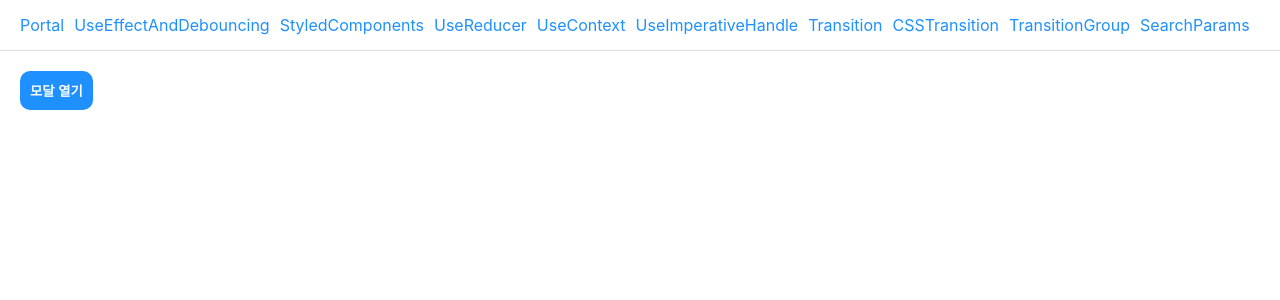
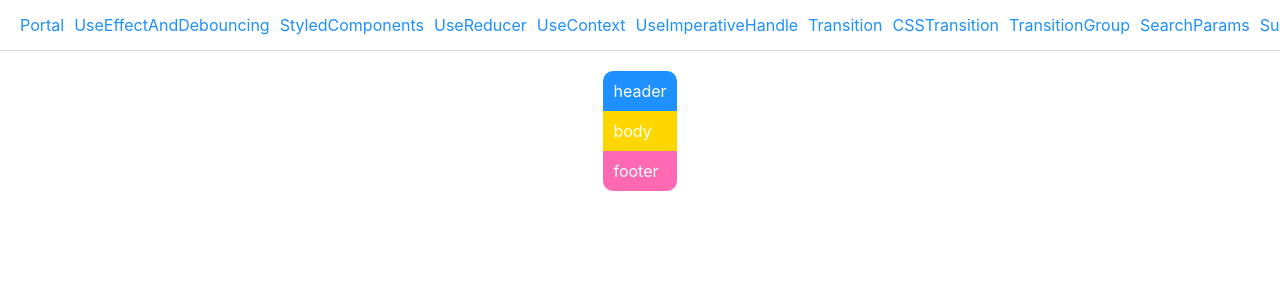
Before and after one commit to socratone/react-advanced, a React (Create React App) app: page /subcomponents in a window 1280 px wide. Shown: the top 300 px of the page. Built offline with nearby package versions, Linux system fonts and the light colour scheme.

Commit message:
feat: subcomponents 예제 구현

```diff
--- a/src/App.tsx
+++ b/src/App.tsx
@@ -11,6 +11,7 @@ import TransitionPage from './pages/TransitionPage';
 import CSSTransitionPage from './pages/CSSTransitionPage';
 import TransitionGroupPage from './pages/TransitionGroupPage';
 import SearchParamsPage from './pages/SearchParamsPage';
+import SubcomponentsPage from './pages/SubcomponentsPage';
 
 function App() {
   return (
@@ -30,6 +31,7 @@ function App() {
         <MainNavItem to="/css-transition">CSSTransition</MainNavItem>
         <MainNavItem to="/transition-group">TransitionGroup</MainNavItem>
         <MainNavItem to="/search-params">SearchParams</MainNavItem>
+        <MainNavItem to="/subcomponents">Subcomponents</MainNavItem>
       </MainNav>
       <Routes>
         <Route path="/portal" element={<PortalPage />} />
@@ -48,6 +50,7 @@ function App() {
         <Route path="/css-transition" element={<CSSTransitionPage />} />
         <Route path="/transition-group" element={<TransitionGroupPage />} />
         <Route path="/search-params" element={<SearchParamsPage />} />
+        <Route path="/subcomponents" element={<SubcomponentsPage />} />
         <Route path="*" element={<PortalPage />} />
       </Routes>
     </div>
--- /dev/null
+++ b/src/pages/SubcomponentsPage/Card.tsx
@@ -0,0 +1,77 @@
+import styled from '@emotion/styled';
+import { Children } from 'react';
+
+type CardProps = {
+  children: React.ReactNode;
+  style?: React.CSSProperties;
+};
+
+/**
+ * 서브 컴포넌트 예제 컴포넌트
+ */
+
+const Card = ({ children, style }: CardProps) => {
+  const header = getChildrenOnDisplayName(children, 'Header');
+  const body = getChildrenOnDisplayName(children, 'Body');
+  const footer = getChildrenOnDisplayName(children, 'Footer');
+
+  return (
+    <CardContainer style={style}>
+      {header}
+      {body}
+      {footer}
+    </CardContainer>
+  );
+};
+
+const getChildrenOnDisplayName = (children: any, displayName: string) => {
+  return Children.map(children, (child) => {
+    return child.type.displayName === displayName ? child : null;
+  });
+};
+
+type ChildProps = {
+  children: React.ReactNode;
+  style?: React.CSSProperties;
+};
+
+const Header = ({ children, style }: ChildProps) => (
+  <HeaderContainer style={style}>{children}</HeaderContainer>
+);
+Header.displayName = 'Header';
+Card.Header = Header;
+
+const Body = ({ children, style }: ChildProps) => (
+  <BodyContainer style={style}>{children}</BodyContainer>
+);
+Body.displayName = 'Body';
+Card.Body = Body;
+
+const Footer = ({ children, style }: ChildProps) => (
+  <FooterContainer style={style}>{children}</FooterContainer>
+);
+Footer.displayName = 'Footer';
+Card.Footer = Footer;
+
+const CardContainer = styled.div`
+  border-radius: 10px;
+  color: white;
+  overflow: hidden;
+`;
+
+const HeaderContainer = styled.div`
+  background: dodgerblue;
+  padding: 10px;
+`;
+
+const BodyContainer = styled.div`
+  background: gold;
+  padding: 10px;
+`;
+
+const FooterContainer = styled.div`
+  background: hotpink;
+  padding: 10px;
+`;
+
+export default Card;
--- /dev/null
+++ b/src/pages/SubcomponentsPage/index.tsx
@@ -0,0 +1,30 @@
+import styled from 'styled-components';
+import Card from './Card';
+
+/**
+ * 서브 컴포넌트를 사용하면 props 수를 줄여 깔끔하게 할 수 있다.
+ * 예를 들어 부모(Card)에 onClickHeader prop을 추가할 필요 없이
+ * 자식(Card.Header)에 onClick prop을 바로 추가 한다.
+ *
+ * https://medium.com/@marioserano55/cleaner-codes-react-subcomponents-1c2ebe178566
+ */
+
+const SubcomponentsPage = () => {
+  return (
+    <Container>
+      <Card>
+        <Card.Header>header</Card.Header>
+        <Card.Body>body</Card.Body>
+        <Card.Footer>footer</Card.Footer>
+      </Card>
+    </Container>
+  );
+};
+
+const Container = styled.div`
+  padding: 20px;
+  display: flex;
+  justify-content: center;
+`;
+
+export default SubcomponentsPage;
```
